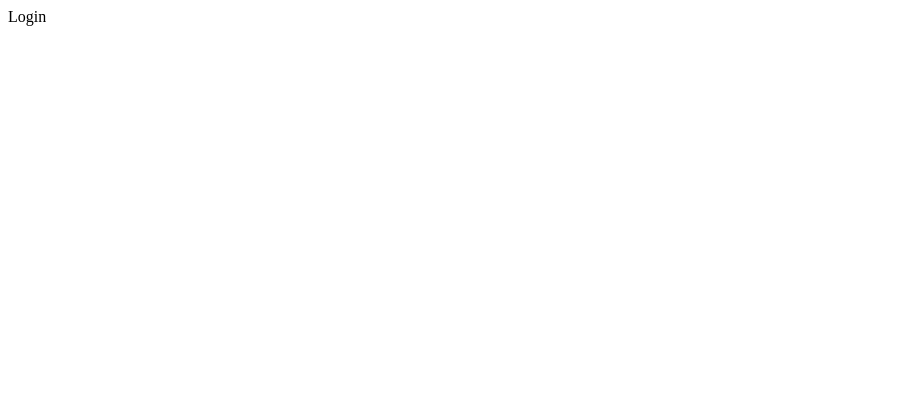
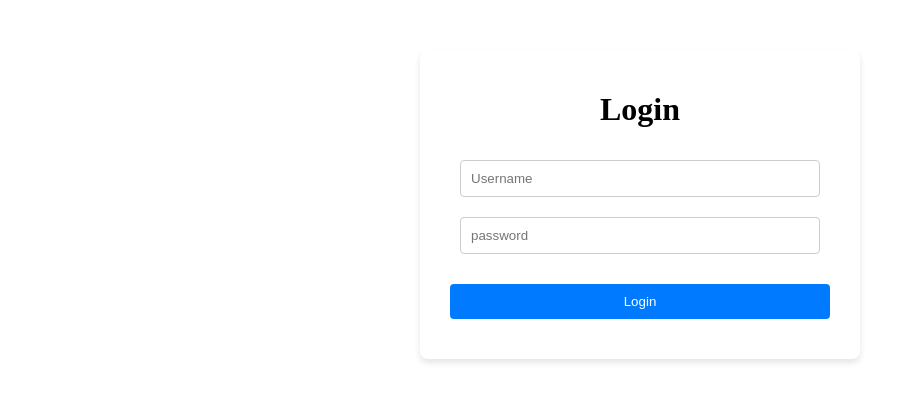
Before and after one commit to notlath/django-practice, a React (Vite) app in the folder frontend/: page /login in a window 1280 px wide. Shown: the top 402 px of the page, without its empty margins (0-914 px from the left). Built offline with nearby package versions, Linux system fonts and the light colour scheme.

Commit message:
refactor: replace static login and register components with a reusable Form component

```diff
--- /dev/null
+++ b/frontend/src/components/Form.jsx
@@ -0,0 +1,60 @@
+import { useState } from "react";
+import { useNavigate } from "react-router-dom";
+import api from "../api";
+import { ACCESS_TOKEN, REFRESH_TOKEN } from "../constants";
+import "../styles/Form.css";
+
+function Form({ route, method }) {
+  const [username, setUsername] = useState("");
+  const [password, setPassword] = useState("");
+  const [loading, setLoading] = useState("");
+  const navigate = useNavigate();
+
+  const name = method === "login" ? "Login" : "Register";
+
+  const handleSubmit = async (e) => {
+    setLoading(true);
+    e.preventDefault();
+
+    try {
+      const res = await api.post(route, { username, password });
+      if (method === "login") {
+        localStorage.setItem(ACCESS_TOKEN, res.data.access);
+        localStorage.setItem(REFRESH_TOKEN, res.data.refresh);
+        navigate("/");
+      } else {
+        navigate("/login");
+      }
+    } catch (error) {
+      alert(error);
+    } finally {
+      setLoading(false);
+    }
+  };
+
+  return (
+    <form onSubmit={handleSubmit} className="form-container">
+      <h1>{name}</h1>
+      <input
+        className="form-input"
+        type="text"
+        value={username}
+        onChange={(e) => setUsername(e.target.value)}
+        placeholder="Username"
+      ></input>
+
+      <input
+        className="form-input"
+        type="password"
+        value={password}
+        onChange={(e) => setPassword(e.target.value)}
+        placeholder="password"
+      ></input>
+      <button className="form-button" type="submit">
+        {name}
+      </button>
+    </form>
+  );
+}
+
+export default Form;
--- a/frontend/src/pages/Login.jsx
+++ b/frontend/src/pages/Login.jsx
@@ -1,5 +1,7 @@
+import Form from "../components/Form";
+
 function Login() {
-  return <div>Login</div>;
+  return <Form route="/api/token/" method="login" />;
 }
 
 export default Login;
--- a/frontend/src/pages/Register.jsx
+++ b/frontend/src/pages/Register.jsx
@@ -1,5 +1,7 @@
+import Form from "../components/Form";
+
 function Register() {
-  return <div>Register</div>;
+  return <Form route="/api/user/register/" method="register" />;
 }
 
 export default Register;
--- /dev/null
+++ b/frontend/src/styles/Form.css
@@ -0,0 +1,36 @@
+.form-container {
+  display: flex;
+  flex-direction: column;
+  align-items: center;
+  justify-content: center;
+  margin: 50px auto;
+  padding: 20px;
+  border-radius: 8px;
+  box-shadow: 0 4px 6px rgba(0, 0, 0, 0.1);
+  max-width: 400px;
+}
+
+.form-input {
+  width: 90%;
+  padding: 10px;
+  margin: 10px 0;
+  border: 1px solid #ccc;
+  border-radius: 4px;
+  box-sizing: border-box;
+}
+
+.form-button {
+  width: 95%;
+  padding: 10px;
+  margin: 20px 0;
+  background-color: #007bff;
+  color: white;
+  border: none;
+  border-radius: 4px;
+  cursor: pointer;
+  transition: background-color 0.2s ease-in-out;
+}
+
+.form-button:hover {
+  background-color: #0056b3;
+}
```
Also changed, not shown: 2 other files (tests, documents, lock files or other folders).
